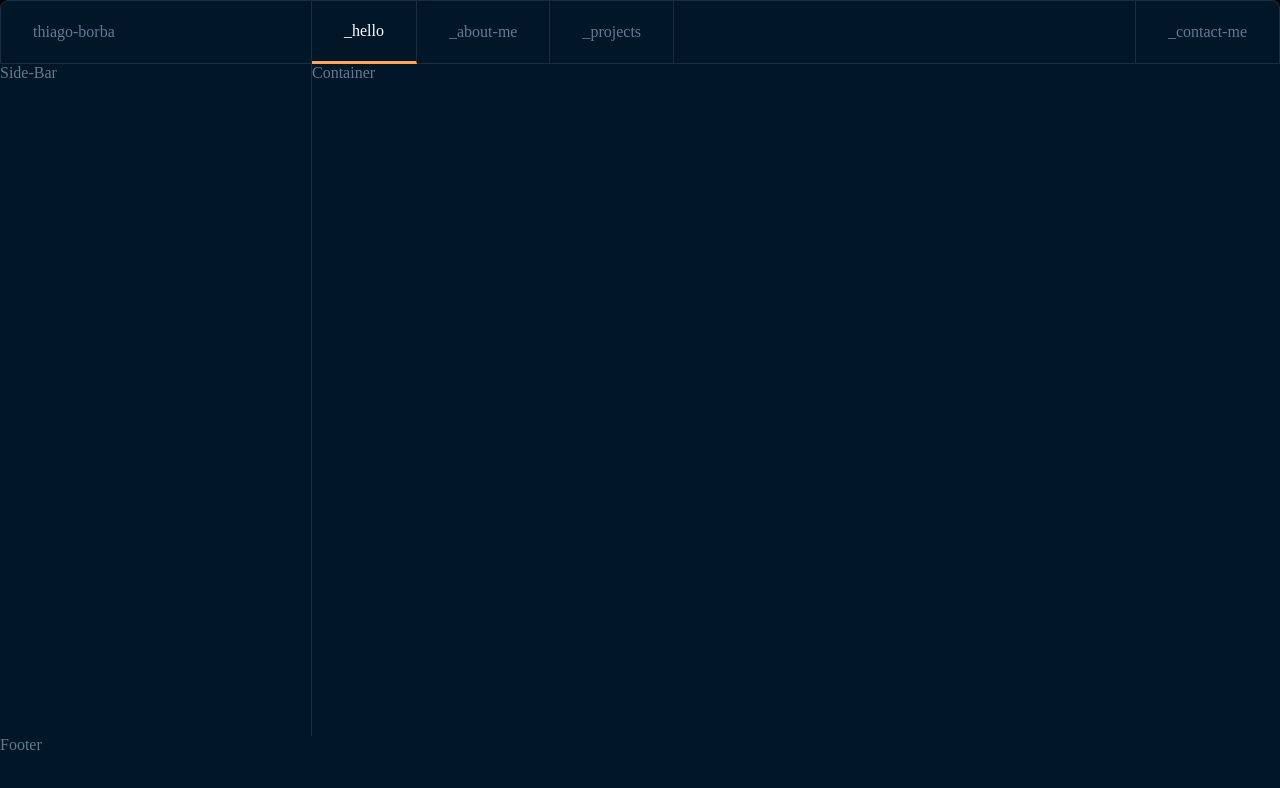
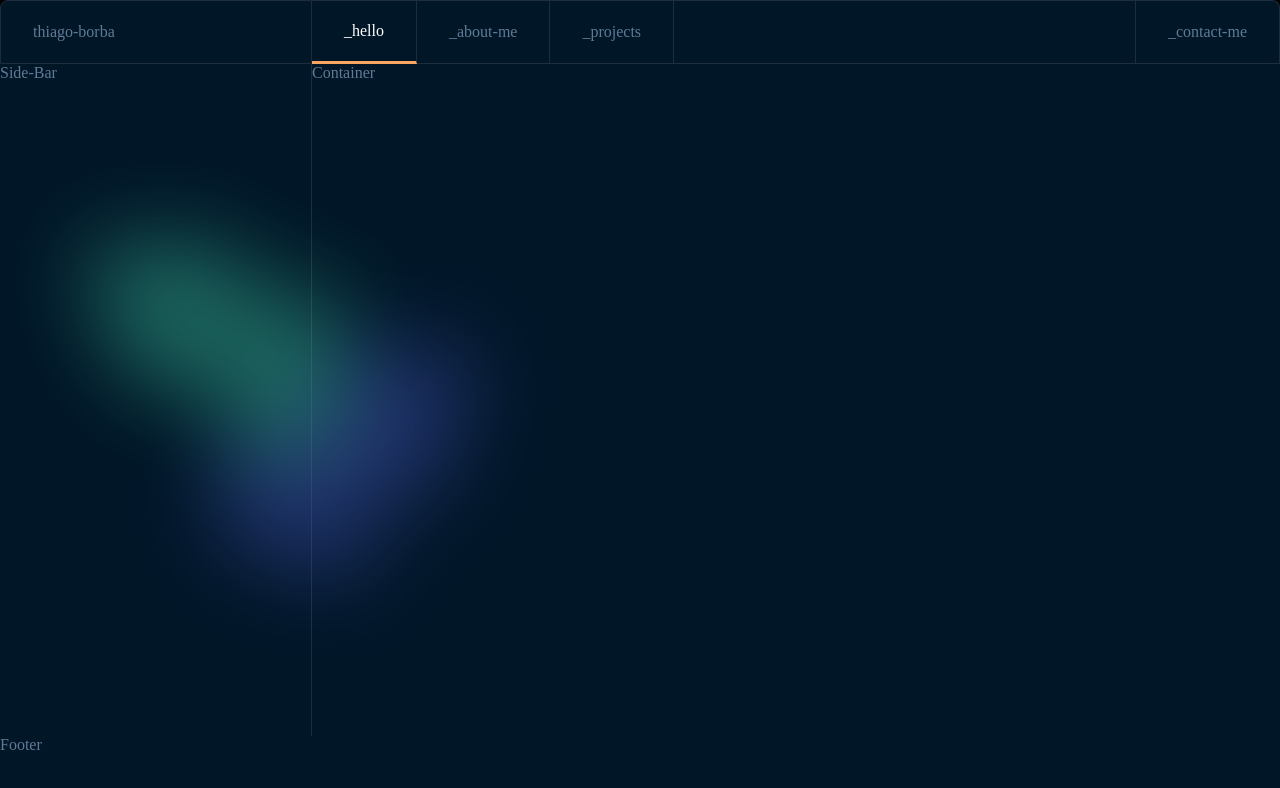
Before and after one commit to thiagoborba/Portifolio-web, a React (Vite) app: page / in a window 1280 px wide. Shown: the top 788 px of the page. Built offline with nearby package versions, Linux system fonts and the light colour scheme.

Commit message:
feat: adiciona svg

```diff
--- a/src/Layout/index.tsx
+++ b/src/Layout/index.tsx
@@ -1,4 +1,7 @@
+/// <reference types="vite-plugin-svgr/client" />
+
 import { SideNav, Header, Footer, Container } from '@/Components';
+import Background from '@/Assets/Background Blurs.svg?react';
 import './styles.scss';
 
 export function Layout() {
@@ -6,6 +9,16 @@ export function Layout() {
     <div className="outside-container">
       <Header />
       <main>
+        <Background
+          style={{
+            height: '78.9vh',
+            width: '43.7vw',
+            position: 'absolute',
+            right: '9.79vhw',
+            bottom: '9.01vh',
+            backgroundColor: 'transparent',
+          }}
+        />
         <SideNav />
         <Container />
       </main>
```
Also changed, not shown: src/Assets/Background Blurs.svg (added).
